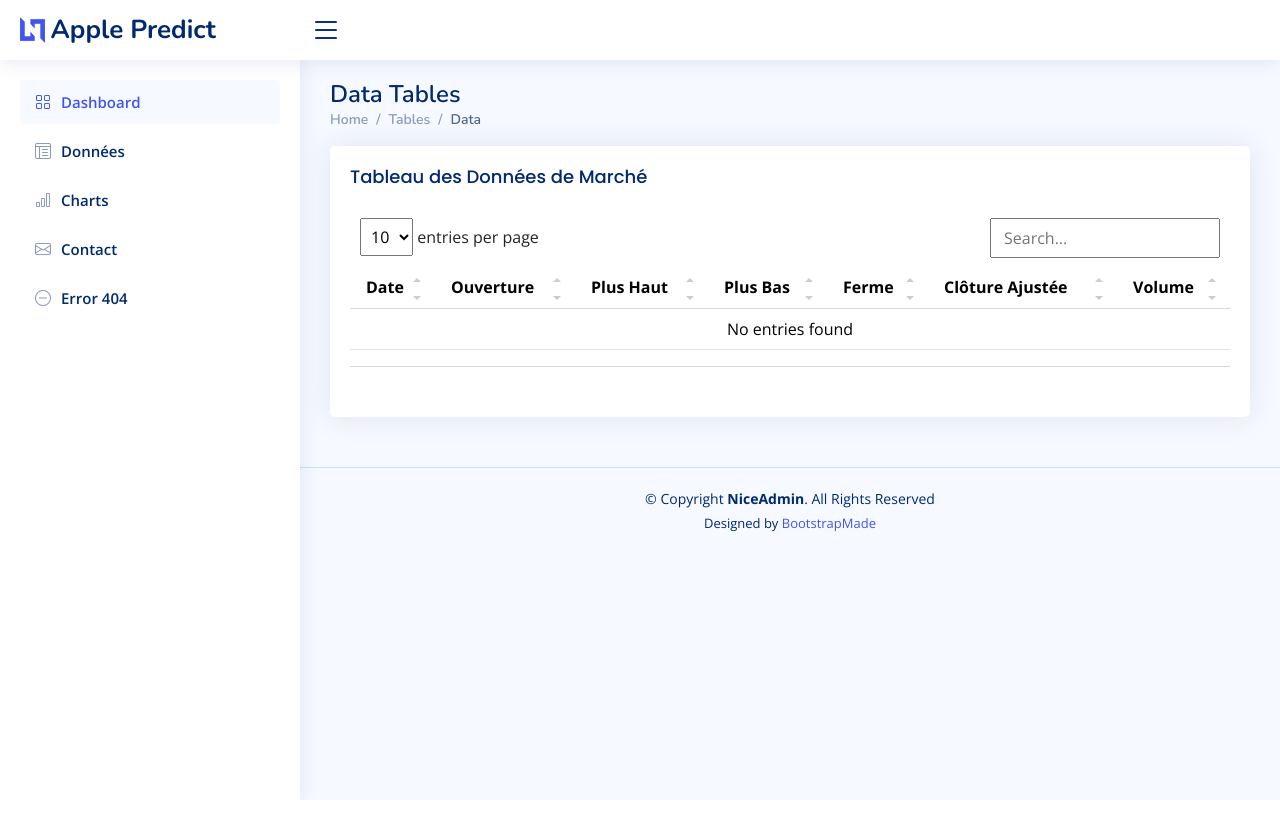
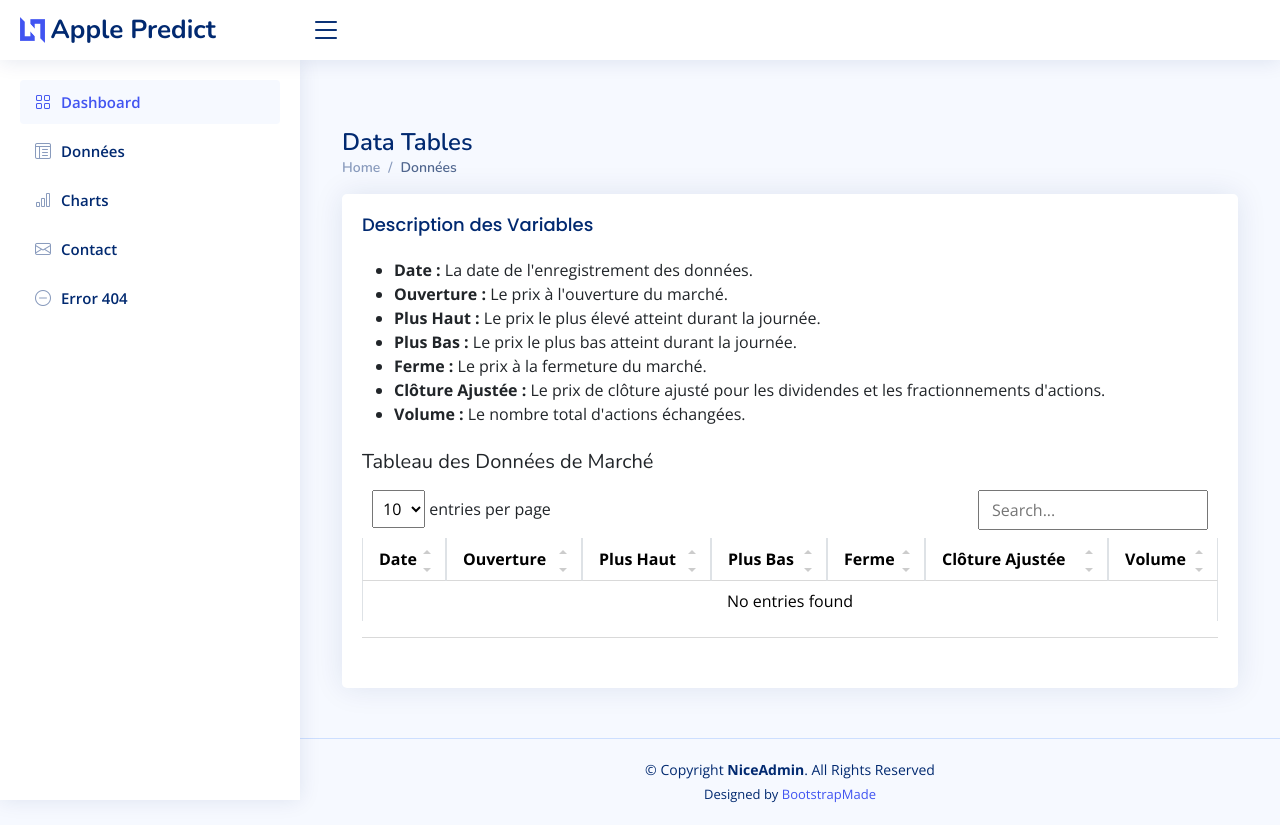
Before and after one commit to DjebeLudovic/cout_apple, a Flask app: page /tables-data in a window 1280 px wide. Before the commit the page ends 800 px from the top, so only its background shows below. Run offline with Flask 3, Linux system fonts and the light colour scheme; some libraries are stand-ins or nearby versions.

Commit message:
mise a jour

```diff
--- a/moduleweb/templates/tables-data.html
+++ b/moduleweb/templates/tables-data.html
@@ -28,14 +28,6 @@
 
   <!-- Template Main CSS File -->
   <link href="{{url_for('static',filename='assets/css/style.css')}}" rel="stylesheet">
-
-  <!-- =======================================================
-  * Template Name: NiceAdmin
-  * Template URL: https://bootstrapmade.com/nice-admin-bootstrap-admin-html-template/
-  * Updated: Apr 20 2024 with Bootstrap v5.3.3
-  * Author: BootstrapMade.com
-  * License: https://bootstrapmade.com/license/
-  ======================================================== -->
 </head>
 
 <body>
@@ -95,27 +87,36 @@
 
   </aside><!-- End Sidebar-->
 
-
   <main id="main" class="main">
-
+    <div class="container mt-5">
         <div class="pagetitle">
             <h1>Data Tables</h1>
             <nav>
                 <ol class="breadcrumb">
-          <li class="breadcrumb-item"><a href="index.html">Home</a></li>
-          <li class="breadcrumb-item">Tables</li>
-          <li class="breadcrumb-item active">Data</li>
+                    <li class="breadcrumb-item"><a href="/">Home</a></li>
+                    <li class="breadcrumb-item active">Données</li>
                 </ol>
             </nav>
-    </div><!-- End Page Title -->
+        </div>
 
         <section class="section">
             <div class="row">
                 <div class="col-lg-12">
                     <div class="card">
                         <div class="card-body">
-                      <h5 class="card-title">Tableau des Données de Marché</h5>
-                      <table class="table datatable">
+                            <h5 class="card-title">Description des Variables</h5>
+                            <ul>
+                                <li><strong>Date :</strong> La date de l'enregistrement des données.</li>
+                                <li><strong>Ouverture :</strong> Le prix à l'ouverture du marché.</li>
+                                <li><strong>Plus Haut :</strong> Le prix le plus élevé atteint durant la journée.</li>
+                                <li><strong>Plus Bas :</strong> Le prix le plus bas atteint durant la journée.</li>
+                                <li><strong>Ferme :</strong> Le prix à la fermeture du marché.</li>
+                                <li><strong>Clôture Ajustée :</strong> Le prix de clôture ajusté pour les dividendes et les fractionnements d'actions.</li>
+                                <li><strong>Volume :</strong> Le nombre total d'actions échangées.</li>
+                            </ul>
+
+                            <h5 class="mt-4">Tableau des Données de Marché</h5>
+                            <table class="table table-bordered datatable">
                               <thead>
                                   <tr>
                                       <th>Date</th>
@@ -127,8 +128,18 @@
                                       <th>Volume</th>
                                   </tr>
                               </thead>
-                          <tbody id="table-body">
-                              <!-- Les données seront insérées ici -->
+                              <tbody>
+                                  {% for records in data_records %}
+                                  <tr>
+                                      <td>{{ records['Date'].strftime('%d-%m-%Y') if records['Date'] else 'N/A' }}</td>
+                                      <td>{{ records['Ouverture'] }}</td>
+                                      <td>{{ records['Plus Haut'] }}</td>
+                                      <td>{{ records['Plus Bas'] }}</td>
+                                      <td>{{ records['Ferme'] }}</td>
+                                      <td>{{ records['Clôture Ajustée'] }}</td>
+                                      <td>{{ records['Volume'] }}</td>
+                                  </tr>
+                                  {% endfor %}
                               </tbody>
                           </table>
                                                   </div>
@@ -136,19 +147,14 @@
                 </div>
             </div>
         </section>
-
-  </main><!-- End #main -->
-
+    </div>
+</main>
   <!-- ======= Footer ======= -->
   <footer id="footer" class="footer">
     <div class="copyright">
       &copy; Copyright <strong><span>NiceAdmin</span></strong>. All Rights Reserved
     </div>
     <div class="credits">
-      <!-- All the links in the footer should remain intact. -->
-      <!-- You can delete the links only if you purchased the pro version. -->
-      <!-- Licensing information: https://bootstrapmade.com/license/ -->
-      <!-- Purchase the pro version with working PHP/AJAX contact form: https://bootstrapmade.com/nice-admin-bootstrap-admin-html-template/ -->
       Designed by <a href="https://bootstrapmade.com/">BootstrapMade</a>
     </div>
   </footer><!-- End Footer -->
```
Also changed, not shown: moduleweb/templates/index.html (+7 -7 lines). Lines whose indentation alone changed are shown as unchanged.
